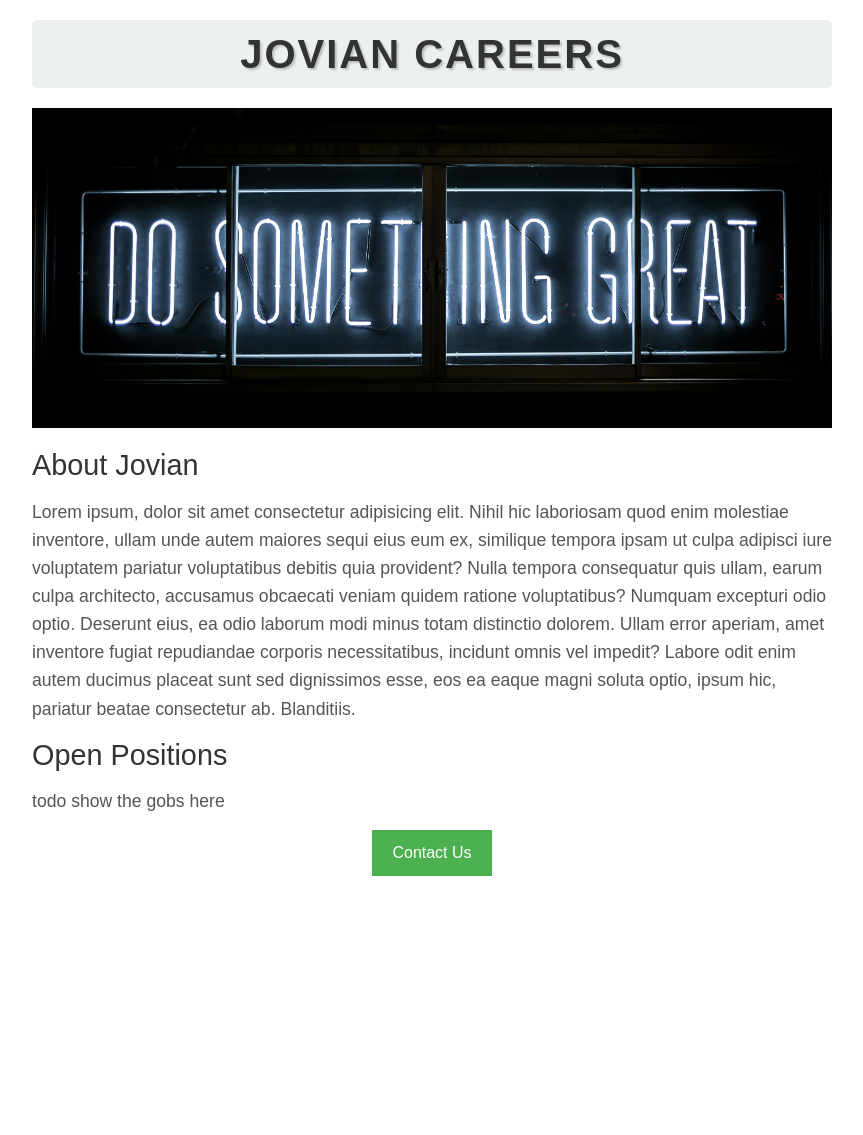
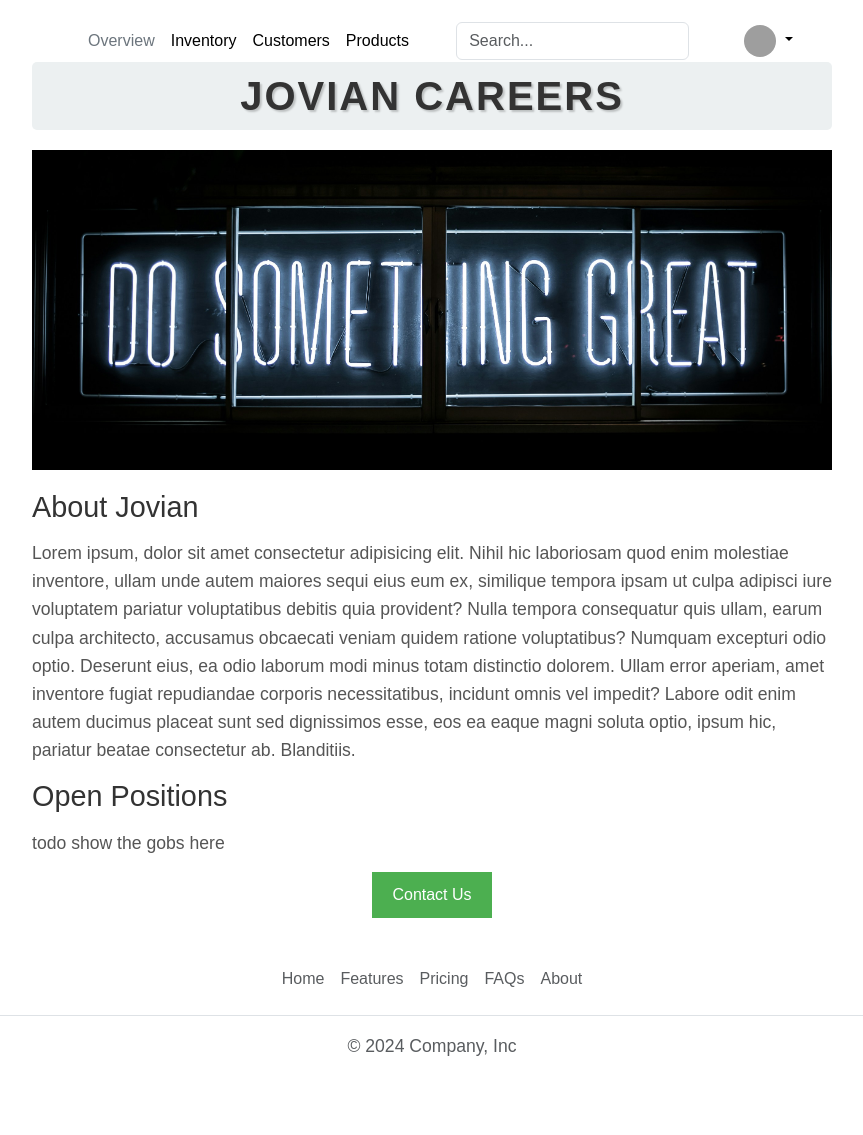
Before and after one commit to ayushvishnoipro/Jovian-Career-Website, a Flask app: template templates/Home.html in a window 1280 px wide. Shown: the whole page, without its empty margins (208-1071 px from the left). Before the commit the page ends 876 px from the top, so only its background shows below. Run offline with Flask 3, Linux system fonts and the light colour scheme; the template is opened without the code that fills it, so the values that code supplies are empty; grey boxes are pictures that could not be loaded.

Commit message:
footer made

```diff
--- a/templates/Home.html
+++ b/templates/Home.html
@@ -133,9 +133,10 @@
 </head>
 
 <body>
+    {% include 'nav.html' %}
     <div>
         <h1>Jovian Careers</h1>
-        <img src="static/banner.jpg" alt="picture" height="320px" class="banner">
+        <img src="/static/banner.jpg" alt="picture" height="320px" class="banner">
         <h2>About Jovian</h2>
         <p>Lorem ipsum, dolor sit amet consectetur adipisicing elit. Nihil hic laboriosam quod enim molestiae inventore,
             ullam unde autem maiores sequi eius eum ex, similique tempora ipsam ut culpa adipisci iure voluptatem
@@ -154,6 +155,8 @@
         <p>todo show the gobs here</p>
         <button>Contact Us</button>
     </div>
+    {% include 'footer.html' %}
+
 
 </body>
 
--- /dev/null
+++ b/templates/footer.html
@@ -0,0 +1,10 @@
+<footer class="py-3 my-4">
+    <ul class="nav justify-content-center border-bottom pb-3 mb-3">
+      <li class="nav-item"><a href="#" class="nav-link px-2 text-body-secondary">Home</a></li>
+      <li class="nav-item"><a href="#" class="nav-link px-2 text-body-secondary">Features</a></li>
+      <li class="nav-item"><a href="#" class="nav-link px-2 text-body-secondary">Pricing</a></li>
+      <li class="nav-item"><a href="#" class="nav-link px-2 text-body-secondary">FAQs</a></li>
+      <li class="nav-item"><a href="#" class="nav-link px-2 text-body-secondary">About</a></li>
+    </ul>
+    <p class="text-center text-body-secondary">© 2024 Company, Inc</p>
+  </footer>
--- /dev/null
+++ b/templates/nav.html
@@ -0,0 +1,29 @@
+<div class="d-flex flex-wrap align-items-center justify-content-center justify-content-lg-start">
+    <a href="/" class="d-flex align-items-center mb-2 mb-lg-0 link-body-emphasis text-decoration-none">
+      <svg class="bi me-2" width="40" height="32" role="img" aria-label="Bootstrap"><use xlink:href="#bootstrap"></use></svg>
+    </a>
+
+    <ul class="nav col-12 col-lg-auto me-lg-auto mb-2 justify-content-center mb-md-0">
+      <li><a href="#" class="nav-link px-2 link-secondary">Overview</a></li>
+      <li><a href="#" class="nav-link px-2 link-body-emphasis">Inventory</a></li>
+      <li><a href="#" class="nav-link px-2 link-body-emphasis">Customers</a></li>
+      <li><a href="#" class="nav-link px-2 link-body-emphasis">Products</a></li>
+    </ul>
+
+    <form class="col-12 col-lg-auto mb-3 mb-lg-0 me-lg-3" role="search">
+      <input type="search" class="form-control" placeholder="Search..." aria-label="Search">
+    </form>
+
+    <div class="dropdown text-end">
+      <a href="#" class="d-block link-body-emphasis text-decoration-none dropdown-toggle" data-bs-toggle="dropdown" aria-expanded="false">
+        <img src="https://github.com/mdo.png" alt="mdo" width="32" height="32" class="rounded-circle">
+      </a>
+      <ul class="dropdown-menu text-small">
+        <li><a class="dropdown-item" href="#">New project...</a></li>
+        <li><a class="dropdown-item" href="#">Settings</a></li>
+        <li><a class="dropdown-item" href="#">Profile</a></li>
+        <li><hr class="dropdown-divider"></li>
+        <li><a class="dropdown-item" href="#">Sign out</a></li>
+      </ul>
+    </div>
+  </div>
```
